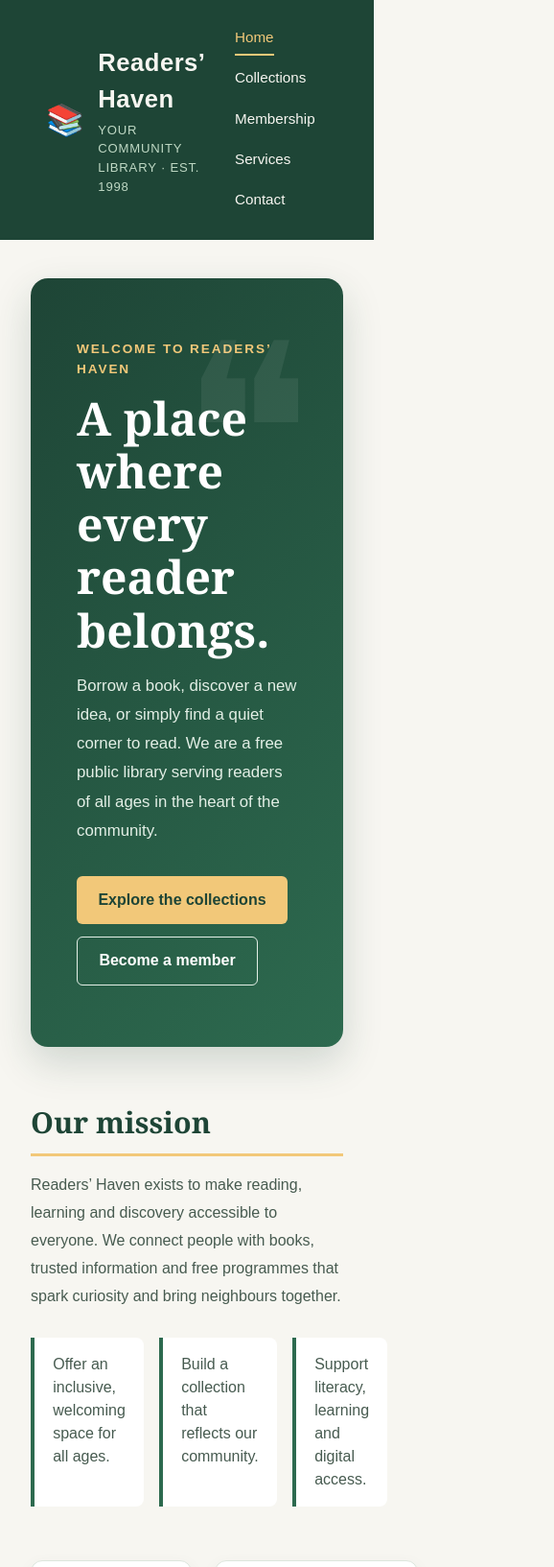
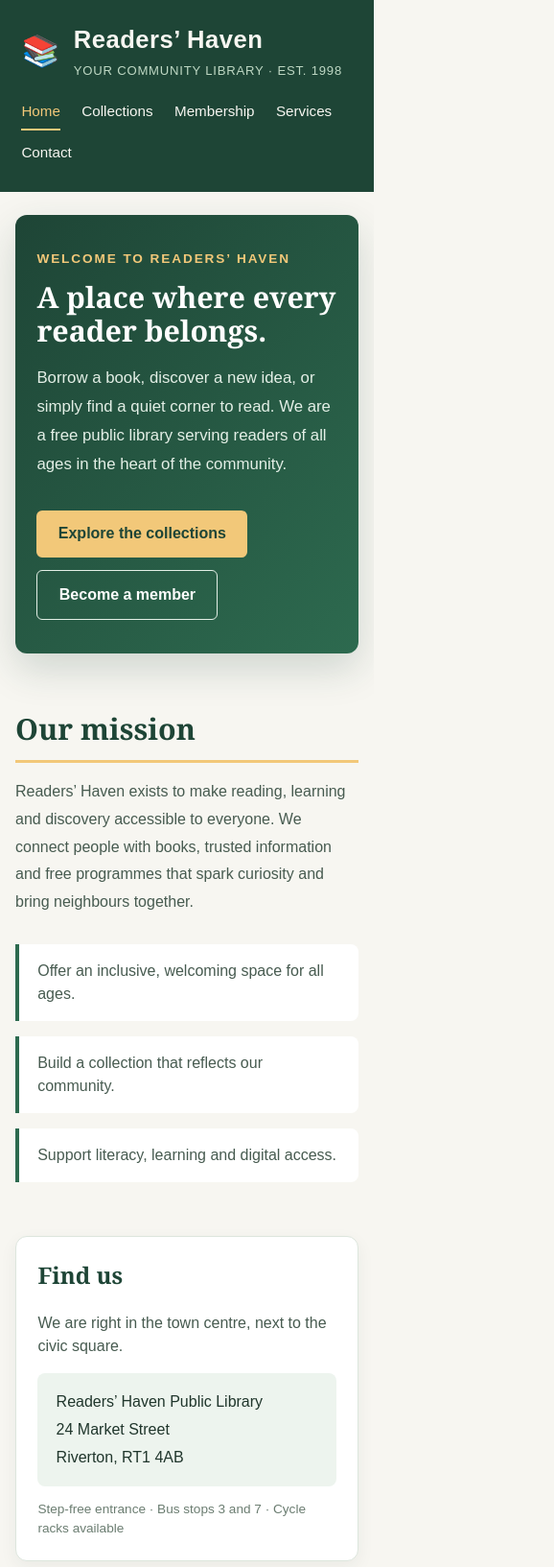
Before and after one commit to AqifAhmed/readers-haven-library, a website: page src/index.html in a window 390 px wide. Shown: the top 1633 px of the page at 96% size, 578 px wide, since content can reach past the window. Drawn offline with Linux system fonts and the light colour scheme.

Commit message:
style: add responsive breakpoints for the home page

```diff
--- a/styles/style.css
+++ b/styles/style.css
@@ -491,3 +491,64 @@ nav a {
   text-align: center;
   font-size: 0.9rem;
 }
+
+/* Home page responsive layout */
+@media (max-width: 900px) {
+  .home-header {
+    flex-direction: column;
+    align-items: flex-start;
+    gap: 1rem;
+    padding: 1.4rem;
+  }
+
+  .home-hero {
+    padding: 3rem 2rem;
+  }
+
+  .home-hero h2 {
+    font-size: 2.4rem;
+  }
+
+  .home-mission-list,
+  .home-info-grid {
+    grid-template-columns: repeat(2, 1fr);
+  }
+
+  .home-link-grid {
+    grid-template-columns: repeat(2, 1fr);
+  }
+}
+
+@media (max-width: 560px) {
+  .home-main {
+    padding: 1.5rem 1rem 3rem;
+  }
+
+  .home-hero {
+    padding: 2.2rem 1.4rem;
+    border-radius: 12px;
+  }
+
+  .home-hero h2 {
+    font-size: 1.9rem;
+  }
+
+  .home-hero::after {
+    display: none;
+  }
+
+  .home-mission-list,
+  .home-info-grid,
+  .home-link-grid {
+    grid-template-columns: 1fr;
+  }
+
+  .home-card {
+    padding: 1.4rem;
+  }
+
+  .home-hours th,
+  .home-hours td {
+    font-size: 0.85rem;
+  }
+}
```
